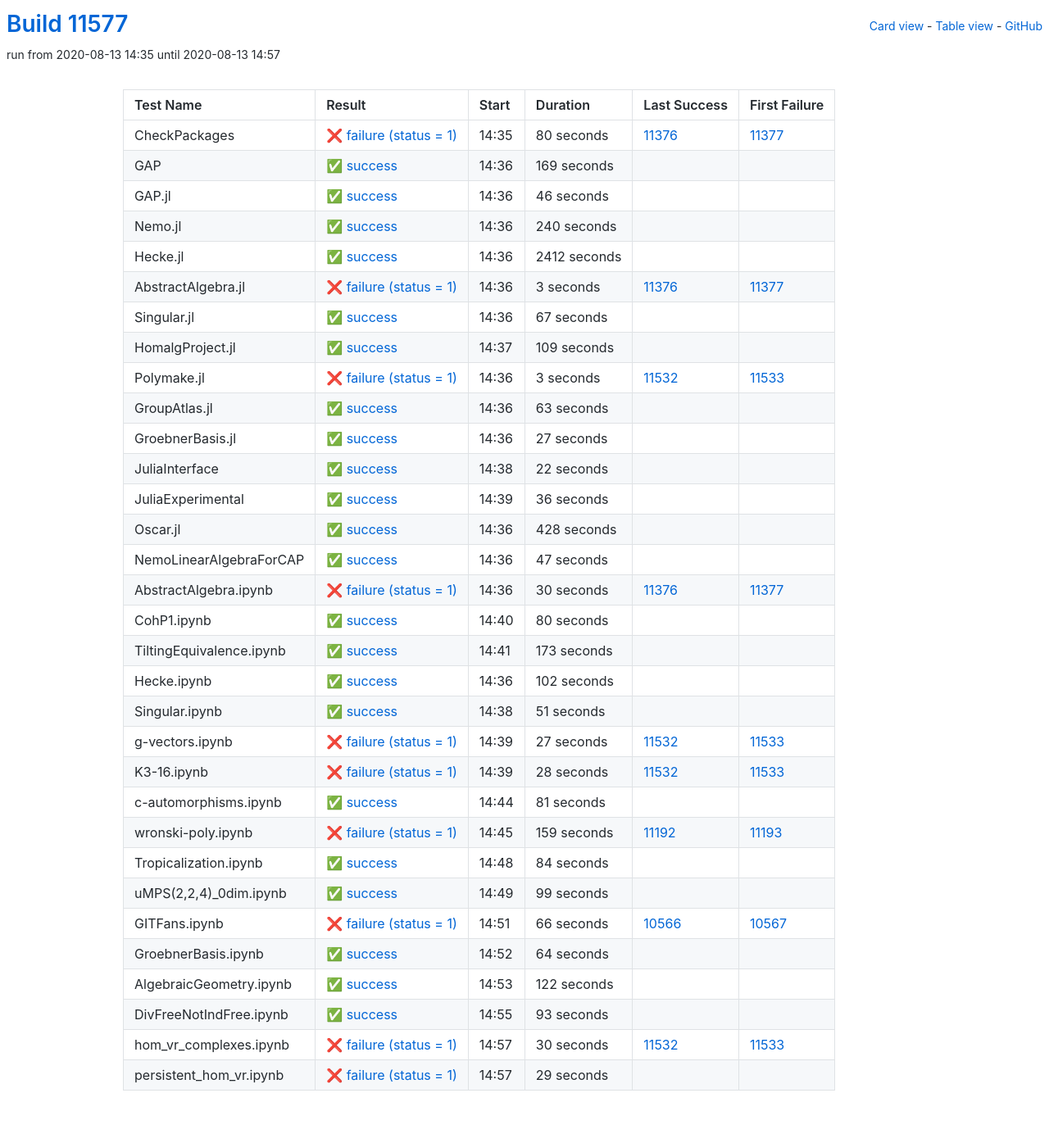
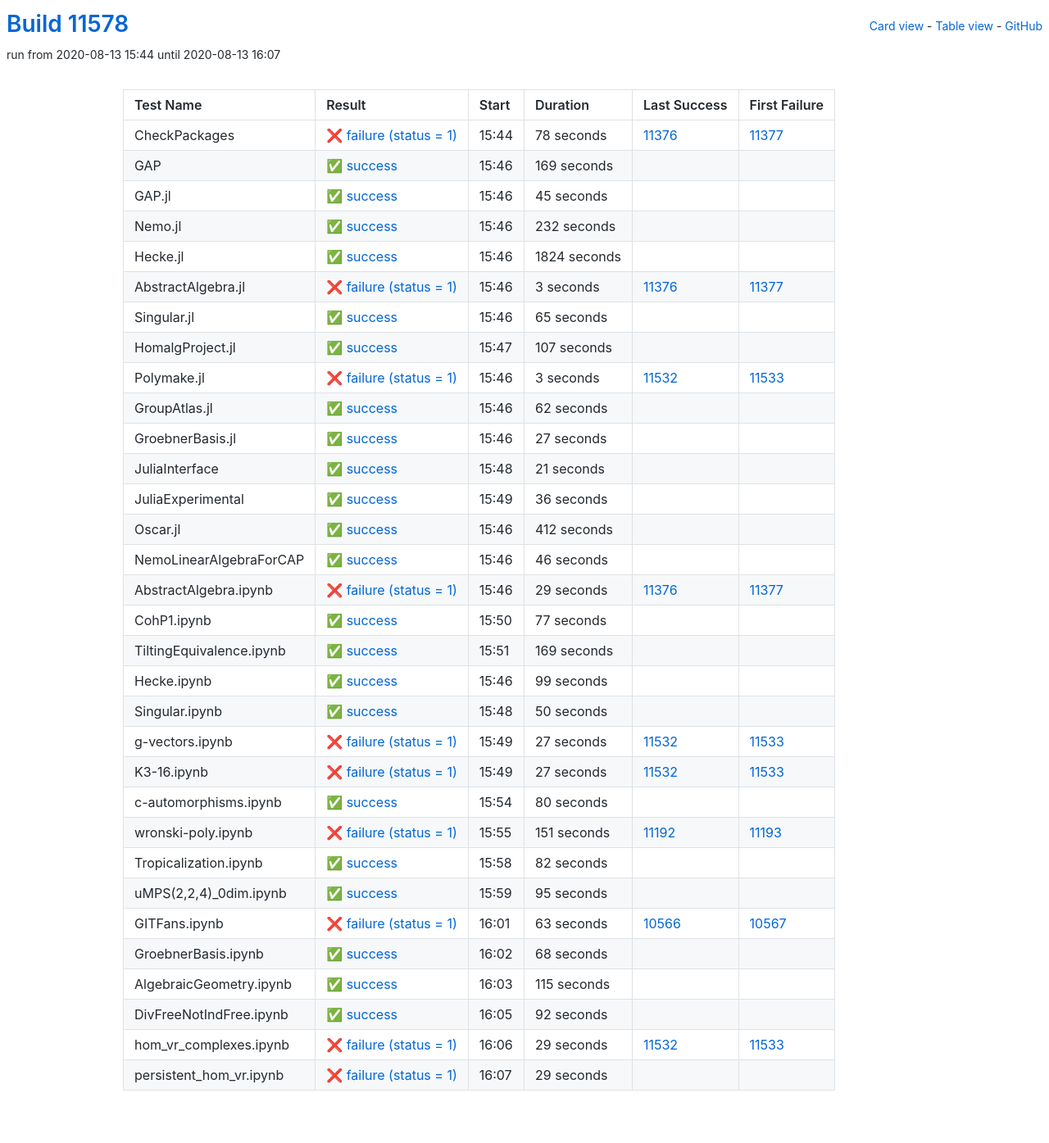
Before and after one commit to oscar-system/oscar-ci-status, a Jekyll site: the page built from table.html, in a window 1280 px wide. Shown: the whole page at 82% size. Built offline with Jekyll 4.4.1, drawn with Linux system fonts in a browser that asks for light colours.

Commit message:
Build #11578

```diff
--- a/_data/ci.yml
+++ b/_data/ci.yml
@@ -1,6 +1,6 @@
 ---
-build: 11577
-build_url: https://oscarci.mathematik.uni-kl.de/job/oscar/11577/
+build: 11578
+build_url: https://oscarci.mathematik.uni-kl.de/job/oscar/11578/
 job: oscar
 organization: oscar-system
 repo: oscar-ci-status
@@ -8,20 +8,20 @@
 tests:
 - name: CheckPackages
   id: checkpackages
-  log: https://oscarci.mathematik.uni-kl.de/job/oscar/11577/artifact/logs/build-11577/CheckPackages.log
-  start: 2020-08-13 14:35
+  log: https://oscarci.mathematik.uni-kl.de/job/oscar/11578/artifact/logs/build-11578/CheckPackages.log
+  start: 2020-08-13 15:44
   success: false
   exitcode: 1
   status: failure
-  duration: 80
+  duration: 78
   last_success: 11376
   last_success_url: https://oscarci.mathematik.uni-kl.de/job/oscar/11376/
   first_failure: 11377
   first_failure_url: https://oscarci.mathematik.uni-kl.de/job/oscar/11377/
 - name: GAP
   id: gap
-  log: https://oscarci.mathematik.uni-kl.de/job/oscar/11577/artifact/logs/build-11577/GAP.log
-  start: 2020-08-13 14:36
+  log: https://oscarci.mathematik.uni-kl.de/job/oscar/11578/artifact/logs/build-11578/GAP.log
+  start: 2020-08-13 15:46
   success: true
   exitcode: 0
   status: success
@@ -32,44 +32,44 @@
   first_failure_url:
 - name: GAP.jl
   id: gap-jl
-  log: https://oscarci.mathematik.uni-kl.de/job/oscar/11577/artifact/logs/build-11577/GAP.jl.log
-  start: 2020-08-13 14:36
+  log: https://oscarci.mathematik.uni-kl.de/job/oscar/11578/artifact/logs/build-11578/GAP.jl.log
+  start: 2020-08-13 15:46
   success: true
   exitcode: 0
   status: success
-  duration: 46
+  duration: 45
   last_success: false
   last_success_url:
   first_failure: false
   first_failure_url:
 - name: Nemo.jl
   id: nemo-jl
-  log: https://oscarci.mathematik.uni-kl.de/job/oscar/11577/artifact/logs/build-11577/Nemo.jl.log
-  start: 2020-08-13 14:36
+  log: https://oscarci.mathematik.uni-kl.de/job/oscar/11578/artifact/logs/build-11578/Nemo.jl.log
+  start: 2020-08-13 15:46
   success: true
   exitcode: 0
   status: success
-  duration: 240
+  duration: 232
   last_success: false
   last_success_url:
   first_failure: false
   first_failure_url:
 - name: Hecke.jl
   id: hecke-jl
-  log: https://oscarci.mathematik.uni-kl.de/job/oscar/11577/artifact/logs/build-11577/Hecke.jl.log
-  start: 2020-08-13 14:36
+  log: https://oscarci.mathematik.uni-kl.de/job/oscar/11578/artifact/logs/build-11578/Hecke.jl.log
+  start: 2020-08-13 15:46
   success: true
   exitcode: 0
   status: success
-  duration: 2412
+  duration: 1824
   last_success: false
   last_success_url:
   first_failure: false
   first_failure_url:
 - name: AbstractAlgebra.jl
   id: abstractalgebra-jl
-  log: https://oscarci.mathematik.uni-kl.de/job/oscar/11577/artifact/logs/build-11577/AbstractAlgebra.jl.log
-  start: 2020-08-13 14:36
+  log: https://oscarci.mathematik.uni-kl.de/job/oscar/11578/artifact/logs/build-11578/AbstractAlgebra.jl.log
+  start: 2020-08-13 15:46
   success: false
   exitcode: 1
   status: failure
@@ -80,32 +80,32 @@
   first_failure_url: https://oscarci.mathematik.uni-kl.de/job/oscar/11377/
 - name: Singular.jl
   id: singular-jl
-  log: https://oscarci.mathematik.uni-kl.de/job/oscar/11577/artifact/logs/build-11577/Singular.jl.log
-  start: 2020-08-13 14:36
+  log: https://oscarci.mathematik.uni-kl.de/job/oscar/11578/artifact/logs/build-11578/Singular.jl.log
+  start: 2020-08-13 15:46
   success: true
   exitcode: 0
   status: success
-  duration: 67
+  duration: 65
   last_success: false
   last_success_url:
   first_failure: false
   first_failure_url:
 - name: HomalgProject.jl
   id: homalgproject-jl
-  log: https://oscarci.mathematik.uni-kl.de/job/oscar/11577/artifact/logs/build-11577/HomalgProject.jl.log
-  start: 2020-08-13 14:37
+  log: https://oscarci.mathematik.uni-kl.de/job/oscar/11578/artifact/logs/build-11578/HomalgProject.jl.log
+  start: 2020-08-13 15:47
   success: true
   exitcode: 0
   status: success
-  duration: 109
+  duration: 107
   last_success: false
   last_success_url:
   first_failure: false
   first_failure_url:
 - name: Polymake.jl
   id: polymake-jl
-  log: https://oscarci.mathematik.uni-kl.de/job/oscar/11577/artifact/logs/build-11577/Polymake.jl.log
-  start: 2020-08-13 14:36
+  log: https://oscarci.mathematik.uni-kl.de/job/oscar/11578/artifact/logs/build-11578/Polymake.jl.log
+  start: 2020-08-13 15:46
   success: false
   exitcode: 1
   status: failure
@@ -116,20 +116,20 @@
   first_failure_url: https://oscarci.mathematik.uni-kl.de/job/oscar/11533/
 - name: GroupAtlas.jl
   id: groupatlas-jl
-  log: https://oscarci.mathematik.uni-kl.de/job/oscar/11577/artifact/logs/build-11577/GroupAtlas.jl.log
-  start: 2020-08-13 14:36
+  log: https://oscarci.mathematik.uni-kl.de/job/oscar/11578/artifact/logs/build-11578/GroupAtlas.jl.log
+  start: 2020-08-13 15:46
   success: true
   exitcode: 0
   status: success
-  duration: 63
+  duration: 62
   last_success: false
   last_success_url:
   first_failure: false
   first_failure_url:
 - name: GroebnerBasis.jl
   id: groebnerbasis-jl
-  log: https://oscarci.mathematik.uni-kl.de/job/oscar/11577/artifact/logs/build-11577/GroebnerBasis.jl.log
-  start: 2020-08-13 14:36
+  log: https://oscarci.mathematik.uni-kl.de/job/oscar/11578/artifact/logs/build-11578/GroebnerBasis.jl.log
+  start: 2020-08-13 15:46
   success: true
   exitcode: 0
   status: success
@@ -140,20 +140,20 @@
   first_failure_url:
 - name: JuliaInterface
   id: juliainterface
-  log: https://oscarci.mathematik.uni-kl.de/job/oscar/11577/artifact/logs/build-11577/JuliaInterface.log
-  start: 2020-08-13 14:38
+  log: https://oscarci.mathematik.uni-kl.de/job/oscar/11578/artifact/logs/build-11578/JuliaInterface.log
+  start: 2020-08-13 15:48
   success: true
   exitcode: 0
   status: success
-  duration: 22
+  duration: 21
   last_success: false
   last_success_url:
   first_failure: false
   first_failure_url:
 - name: JuliaExperimental
   id: juliaexperimental
-  log: https://oscarci.mathematik.uni-kl.de/job/oscar/11577/artifact/logs/build-11577/JuliaExperimental.log
-  start: 2020-08-13 14:39
+  log: https://oscarci.mathematik.uni-kl.de/job/oscar/11578/artifact/logs/build-11578/JuliaExperimental.log
+  start: 2020-08-13 15:49
   success: true
   exitcode: 0
   status: success
@@ -164,92 +164,92 @@
   first_failure_url:
 - name: Oscar.jl
   id: oscar-jl
-  log: https://oscarci.mathematik.uni-kl.de/job/oscar/11577/artifact/logs/build-11577/Oscar.jl.log
-  start: 2020-08-13 14:36
+  log: https://oscarci.mathematik.uni-kl.de/job/oscar/11578/artifact/logs/build-11578/Oscar.jl.log
+  start: 2020-08-13 15:46
   success: true
   exitcode: 0
   status: success
-  duration: 428
+  duration: 412
   last_success: false
   last_success_url:
   first_failure: false
   first_failure_url:
 - name: NemoLinearAlgebraForCAP
   id: nemolinearalgebraforcap
-  log: https://oscarci.mathematik.uni-kl.de/job/oscar/11577/artifact/logs/build-11577/NemoLinearAlgebraForCAP.log
-  start: 2020-08-13 14:36
+  log: https://oscarci.mathematik.uni-kl.de/job/oscar/11578/artifact/logs/build-11578/NemoLinearAlgebraForCAP.log
+  start: 2020-08-13 15:46
   success: true
   exitcode: 0
   status: success
-  duration: 47
+  duration: 46
   last_success: false
   last_success_url:
   first_failure: false
   first_failure_url:
 - name: AbstractAlgebra.ipynb
   id: abstractalgebra-ipynb
-  log: https://oscarci.mathematik.uni-kl.de/job/oscar/11577/artifact/logs/build-11577/AbstractAlgebra.ipynb.log
-  start: 2020-08-13 14:36
+  log: https://oscarci.mathematik.uni-kl.de/job/oscar/11578/artifact/logs/build-11578/AbstractAlgebra.ipynb.log
+  start: 2020-08-13 15:46
   success: false
   exitcode: 1
   status: failure
-  duration: 30
+  duration: 29
   last_success: 11376
   last_success_url: https://oscarci.mathematik.uni-kl.de/job/oscar/11376/
   first_failure: 11377
   first_failure_url: https://oscarci.mathematik.uni-kl.de/job/oscar/11377/
 - name: CohP1.ipynb
   id: cohp1-ipynb
-  log: https://oscarci.mathematik.uni-kl.de/job/oscar/11577/artifact/logs/build-11577/CohP1.ipynb.log
-  start: 2020-08-13 14:40
+  log: https://oscarci.mathematik.uni-kl.de/job/oscar/11578/artifact/logs/build-11578/CohP1.ipynb.log
+  start: 2020-08-13 15:50
   success: true
   exitcode: 0
   status: success
-  duration: 80
+  duration: 77
   last_success: false
   last_success_url:
   first_failure: false
   first_failure_url:
 - name: TiltingEquivalence.ipynb
   id: tiltingequivalence-ipynb
-  log: https://oscarci.mathematik.uni-kl.de/job/oscar/11577/artifact/logs/build-11577/TiltingEquivalence.ipynb.log
-  start: 2020-08-13 14:41
+  log: https://oscarci.mathematik.uni-kl.de/job/oscar/11578/artifact/logs/build-11578/TiltingEquivalence.ipynb.log
+  start: 2020-08-13 15:51
   success: true
   exitcode: 0
   status: success
-  duration: 173
+  duration: 169
   last_success: false
   last_success_url:
   first_failure: false
   first_failure_url:
 - name: Hecke.ipynb
   id: hecke-ipynb
-  log: https://oscarci.mathematik.uni-kl.de/job/oscar/11577/artifact/logs/build-11577/Hecke.ipynb.log
-  start: 2020-08-13 14:36
+  log: https://oscarci.mathematik.uni-kl.de/job/oscar/11578/artifact/logs/build-11578/Hecke.ipynb.log
+  start: 2020-08-13 15:46
   success: true
   exitcode: 0
   status: success
-  duration: 102
+  duration: 99
   last_success: false
   last_success_url:
   first_failure: false
   first_failure_url:
 - name: Singular.ipynb
   id: singular-ipynb
-  log: https://oscarci.mathematik.uni-kl.de/job/oscar/11577/artifact/logs/build-11577/Singular.ipynb.log
-  start: 2020-08-13 14:38
+  log: https://oscarci.mathematik.uni-kl.de/job/oscar/11578/artifact/logs/build-11578/Singular.ipynb.log
+  start: 2020-08-13 15:48
   success: true
   exitcode: 0
   status: success
-  duration: 51
+  duration: 50
   last_success: false
   last_success_url:
   first_failure: false
   first_failure_url:
 - name: g-vectors.ipynb
   id: g-vectors-ipynb
-  log: https://oscarci.mathematik.uni-kl.de/job/oscar/11577/artifact/logs/build-11577/g-vectors.ipynb.log
-  start: 2020-08-13 14:39
+  log: https://oscarci.mathematik.uni-kl.de/job/oscar/11578/artifact/logs/build-11578/g-vectors.ipynb.log
+  start: 2020-08-13 15:49
   success: false
   exitcode: 1
   status: failure
@@ -260,128 +260,128 @@
   first_failure_url: https://oscarci.mathematik.uni-kl.de/job/oscar/11533/
 - name: K3-16.ipynb
   id: k3-16-ipynb
-  log: https://oscarci.mathematik.uni-kl.de/job/oscar/11577/artifact/logs/build-11577/K3-16.ipynb.log
-  start: 2020-08-13 14:39
+  log: https://oscarci.mathematik.uni-kl.de/job/oscar/11578/artifact/logs/build-11578/K3-16.ipynb.log
+  start: 2020-08-13 15:49
   success: false
   exitcode: 1
   status: failure
-  duration: 28
+  duration: 27
   last_success: 11532
   last_success_url: https://oscarci.mathematik.uni-kl.de/job/oscar/11532/
   first_failure: 11533
   first_failure_url: https://oscarci.mathematik.uni-kl.de/job/oscar/11533/
 - name: c-automorphisms.ipynb
   id: c-automorphisms-ipynb
-  log: https://oscarci.mathematik.uni-kl.de/job/oscar/11577/artifact/logs/build-11577/c-automorphisms.ipynb.log
-  start: 2020-08-13 14:44
+  log: https://oscarci.mathematik.uni-kl.de/job/oscar/11578/artifact/logs/build-11578/c-automorphisms.ipynb.log
+  start: 2020-08-13 15:54
   success: true
   exitcode: 0
   status: success
-  duration: 81
+  duration: 80
   last_success: false
   last_success_url:
   first_failure: false
   first_failure_url:
 - name: wronski-poly.ipynb
   id: wronski-poly-ipynb
-  log: https://oscarci.mathematik.uni-kl.de/job/oscar/11577/artifact/logs/build-11577/wronski-poly.ipynb.log
-  start: 2020-08-13 14:45
+  log: https://oscarci.mathematik.uni-kl.de/job/oscar/11578/artifact/logs/build-11578/wronski-poly.ipynb.log
+  start: 2020-08-13 15:55
   success: false
   exitcode: 1
   status: failure
-  duration: 159
+  duration: 151
   last_success: 11192
   last_success_url: https://oscarci.mathematik.uni-kl.de/job/oscar/11192/
   first_failure: 11193
   first_failure_url: https://oscarci.mathematik.uni-kl.de/job/oscar/11193/
 - name: Tropicalization.ipynb
   id: tropicalization-ipynb
-  log: https://oscarci.mathematik.uni-kl.de/job/oscar/11577/artifact/logs/build-11577/Tropicalization.ipynb.log
-  start: 2020-08-13 14:48
+  log: https://oscarci.mathematik.uni-kl.de/job/oscar/11578/artifact/logs/build-11578/Tropicalization.ipynb.log
+  start: 2020-08-13 15:58
   success: true
   exitcode: 0
   status: success
-  duration: 84
+  duration: 82
   last_success: false
   last_success_url:
   first_failure: false
   first_failure_url:
 - name: uMPS(2,2,4)_0dim.ipynb
   id: umps-2-2-4-0dim-ipynb
-  log: https://oscarci.mathematik.uni-kl.de/job/oscar/11577/artifact/logs/build-11577/uMPS-2-2-4-_0dim.ipynb.log
-  start: 2020-08-13 14:49
+  log: https://oscarci.mathematik.uni-kl.de/job/oscar/11578/artifact/logs/build-11578/uMPS-2-2-4-_0dim.ipynb.log
+  start: 2020-08-13 15:59
   success: true
   exitcode: 0
   status: success
-  duration: 99
+  duration: 95
   last_success: false
   last_success_url:
   first_failure: false
   first_failure_url:
 - name: GITFans.ipynb
   id: gitfans-ipynb
-  log: https://oscarci.mathematik.uni-kl.de/job/oscar/11577/artifact/logs/build-11577/GITFans.ipynb.log
-  start: 2020-08-13 14:51
+  log: https://oscarci.mathematik.uni-kl.de/job/oscar/11578/artifact/logs/build-11578/GITFans.ipynb.log
+  start: 2020-08-13 16:01
   success: false
   exitcode: 1
   status: failure
-  duration: 66
+  duration: 63
   last_success: 10566
   last_success_url: https://oscarci.mathematik.uni-kl.de/job/oscar/10566/
   first_failure: 10567
   first_failure_url: https://oscarci.mathematik.uni-kl.de/job/oscar/10567/
 - name: GroebnerBasis.ipynb
   id: groebnerbasis-ipynb
-  log: https://oscarci.mathematik.uni-kl.de/job/oscar/11577/artifact/logs/build-11577/GroebnerBasis.ipynb.log
-  start: 2020-08-13 14:52
+  log: https://oscarci.mathematik.uni-kl.de/job/oscar/11578/artifact/logs/build-11578/GroebnerBasis.ipynb.log
+  start: 2020-08-13 16:02
   success: true
   exitcode: 0
   status: success
-  duration: 64
+  duration: 68
   last_success: false
   last_success_url:
   first_failure: false
   first_failure_url:
 - name: AlgebraicGeometry.ipynb
   id: algebraicgeometry-ipynb
-  log: https://oscarci.mathematik.uni-kl.de/job/oscar/11577/artifact/logs/build-11577/AlgebraicGeometry.ipynb.log
-  start: 2020-08-13 14:53
+  log: https://oscarci.mathematik.uni-kl.de/job/oscar/11578/artifact/logs/build-11578/AlgebraicGeometry.ipynb.log
+  start: 2020-08-13 16:03
   success: true
   exitcode: 0
   status: success
-  duration: 122
+  duration: 115
   last_success: false
   last_success_url:
   first_failure: false
   first_failure_url:
 - name: DivFreeNotIndFree.ipynb
   id: divfreenotindfree-ipynb
-  log: https://oscarci.mathematik.uni-kl.de/job/oscar/11577/artifact/logs/build-11577/DivFreeNotIndFree.ipynb.log
-  start: 2020-08-13 14:55
+  log: https://oscarci.mathematik.uni-kl.de/job/oscar/11578/artifact/logs/build-11578/DivFreeNotIndFree.ipynb.log
+  start: 2020-08-13 16:05
   success: true
   exitcode: 0
   status: success
-  duration: 93
+  duration: 92
   last_success: false
   last_success_url:
   first_failure: false
   first_failure_url:
 - name: hom_vr_complexes.ipynb
   id: hom-vr-complexes-ipynb
-  log: https://oscarci.mathematik.uni-kl.de/job/oscar/11577/artifact/logs/build-11577/hom_vr_complexes.ipynb.log
-  start: 2020-08-13 14:57
+  log: https://oscarci.mathematik.uni-kl.de/job/oscar/11578/artifact/logs/build-11578/hom_vr_complexes.ipynb.log
+  start: 2020-08-13 16:06
   success: false
   exitcode: 1
   status: failure
-  duration: 30
+  duration: 29
   last_success: 11532
   last_success_url: https://oscarci.mathematik.uni-kl.de/job/oscar/11532/
   first_failure: 11533
   first_failure_url: https://oscarci.mathematik.uni-kl.de/job/oscar/11533/
 - name: persistent_hom_vr.ipynb
   id: persistent-hom-vr-ipynb
-  log: https://oscarci.mathematik.uni-kl.de/job/oscar/11577/artifact/logs/build-11577/persistent_hom_vr.ipynb.log
-  start: 2020-08-13 14:57
+  log: https://oscarci.mathematik.uni-kl.de/job/oscar/11578/artifact/logs/build-11578/persistent_hom_vr.ipynb.log
+  start: 2020-08-13 16:07
   success: false
   exitcode: 1
   status: failure
```
Also changed, not shown: README.md.
